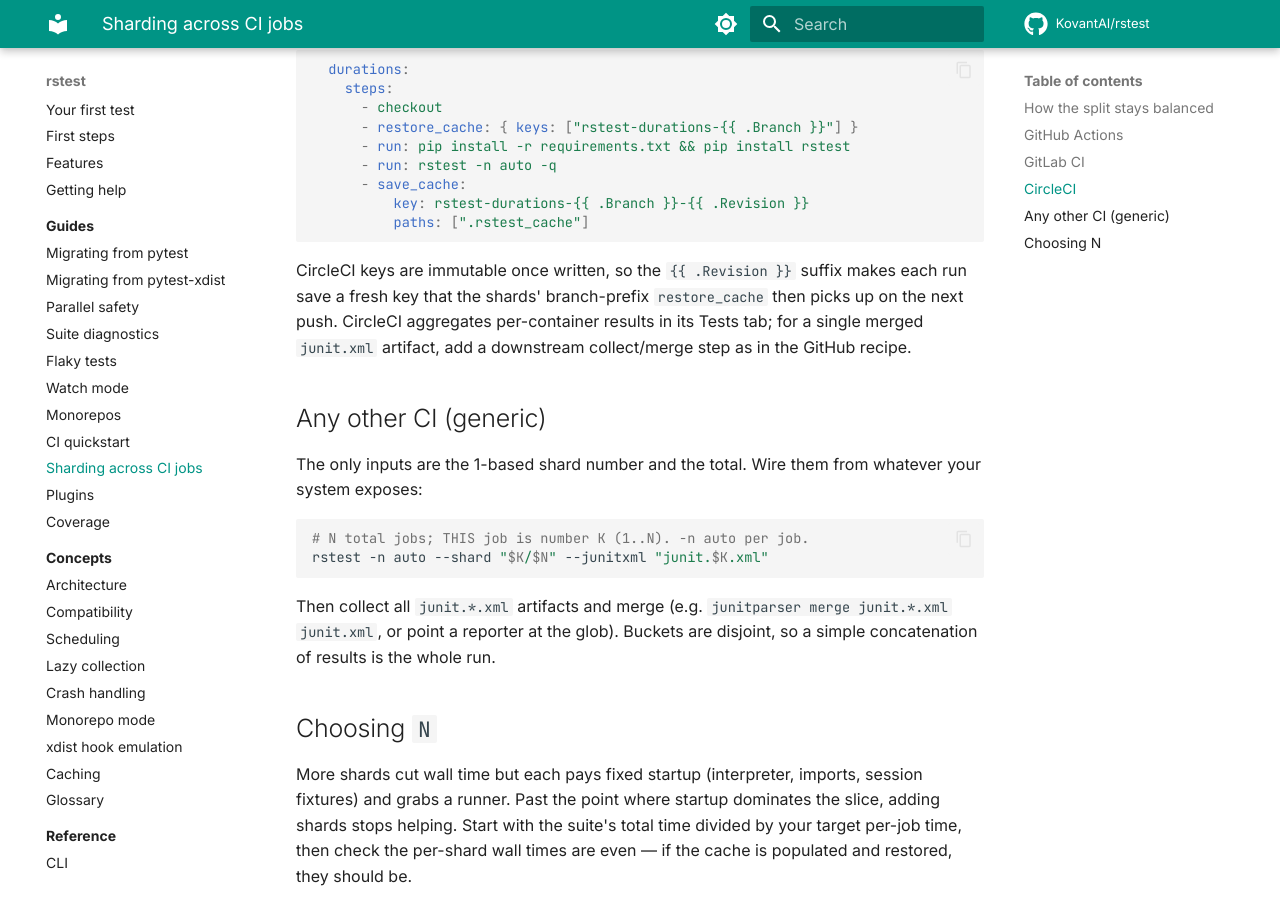
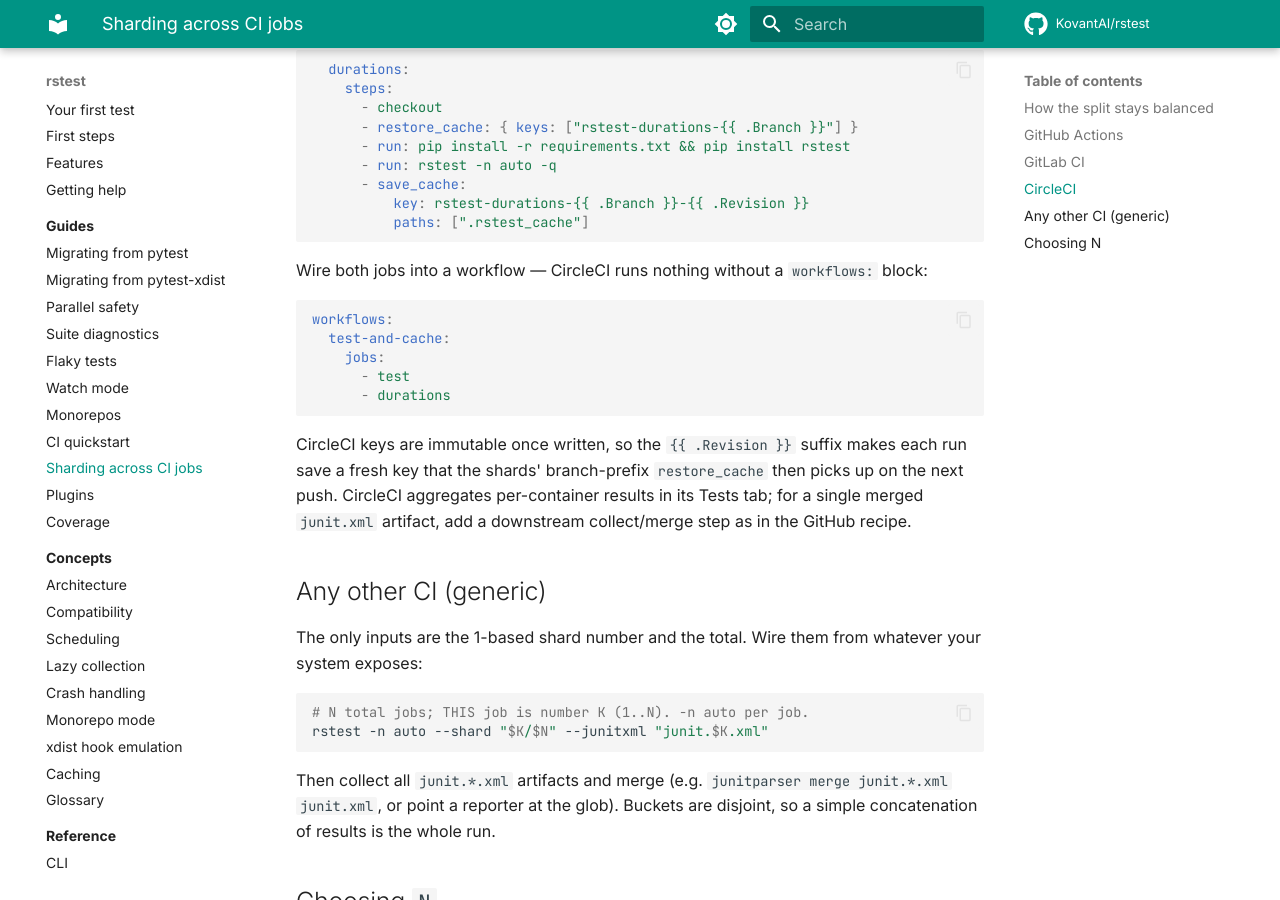
Before and after one commit to KovantAI/rstest, an MkDocs documentation site: the page built from docs/guides/sharding.md, in a window 1280 px wide and 900 px high, scrolled down 3936 px. Built offline with MkDocs 1.6.1 and Material for MkDocs 9.7.7, drawn with Linux system fonts in a browser that asks for light colours; comment, search, counter and statistics services are not loaded.

````diff
--- a/docs/guides/sharding.md
+++ b/docs/guides/sharding.md
@@ -199,6 +199,17 @@ suite and saves the fresh cache:
           paths: [".rstest_cache"]
 ```
 
+Wire both jobs into a workflow — CircleCI runs nothing without a
+`workflows:` block:
+
+```yaml
+workflows:
+  test-and-cache:
+    jobs:
+      - test
+      - durations
+```
+
 CircleCI keys are immutable once written, so the `{{ .Revision }}` suffix
 makes each run save a fresh key that the shards' branch-prefix
 `restore_cache` then picks up on the next push. CircleCI aggregates
````
Also changed, not shown: CHANGELOG.md (+1 -1 lines), docs/guides/parallel-safety.md (+1 -1 lines), docs/reference/parity-divergences.md (+2 -2 lines).
